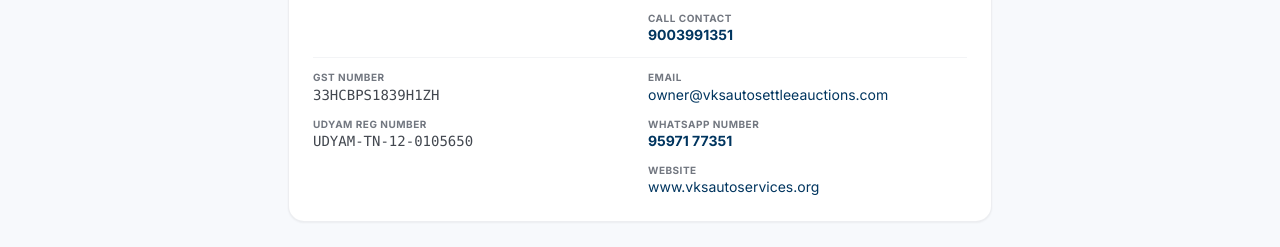
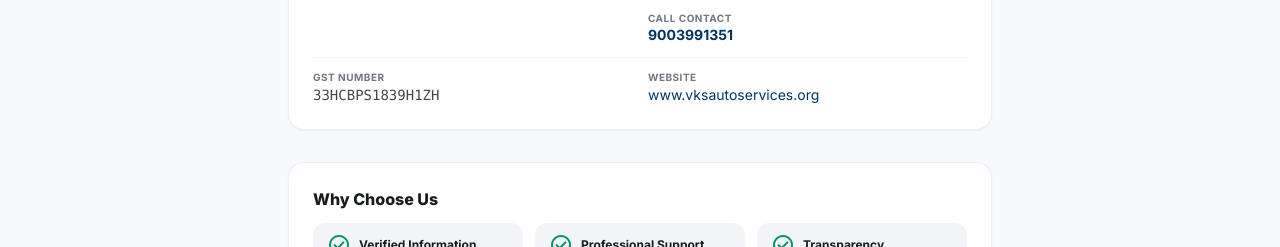
Before and after one commit to sujanrumakantha19-ctrl/AC-WEB, a Next.js app: page /about in a window 1280 px wide. Shown: the part 652-899 px from the top of the page. Built offline with nearby package versions, Linux system fonts and the light colour scheme; no server answers.

Commit message:
fix: remove Udyam reg number, duplicate Email, and WhatsApp number from lower About Us section

```diff
--- a/src/app/(public)/about/page.tsx
+++ b/src/app/(public)/about/page.tsx
@@ -97,33 +97,15 @@
           </div>
         </div>
         <div className="grid grid-cols-1 sm:grid-cols-2 gap-4 text-sm pt-3 border-t border-outline-variant/20">
-          <div className="space-y-3">
           <div>
             <p className="text-[10px] font-bold text-outline uppercase tracking-wider">GST Number</p>
             <p className="font-mono text-on-surface-variant">33HCBPS1839H1ZH</p>
-            </div>
-            <div>
-              <p className="text-[10px] font-bold text-outline uppercase tracking-wider">Udyam Reg Number</p>
-              <p className="font-mono text-on-surface-variant">UDYAM-TN-12-0105650</p>
-            </div>
-          </div>
-          <div className="space-y-3">
-            <div>
-              <p className="text-[10px] font-bold text-outline uppercase tracking-wider">Email</p>
-              <a href="mailto:owner@vksautosettleeauctions.com" className="text-primary hover:underline">
-                owner@vksautosettleeauctions.com
-              </a>
-            </div>
-            <div>
-              <p className="text-[10px] font-bold text-outline uppercase tracking-wider">WhatsApp Number</p>
-              <a href="https://wa.me/919597177351" target="_blank" rel="noopener noreferrer" className="text-primary hover:underline font-bold">95971 77351</a>
           </div>
           <div>
             <p className="text-[10px] font-bold text-outline uppercase tracking-wider">Website</p>
             <a href="https://www.vksautoservices.org" target="_blank" rel="noopener noreferrer" className="text-primary hover:underline">
               www.vksautoservices.org
             </a>
-            </div>
           </div>
         </div>
       </section>
```
Lines whose indentation alone changed are shown as unchanged.
